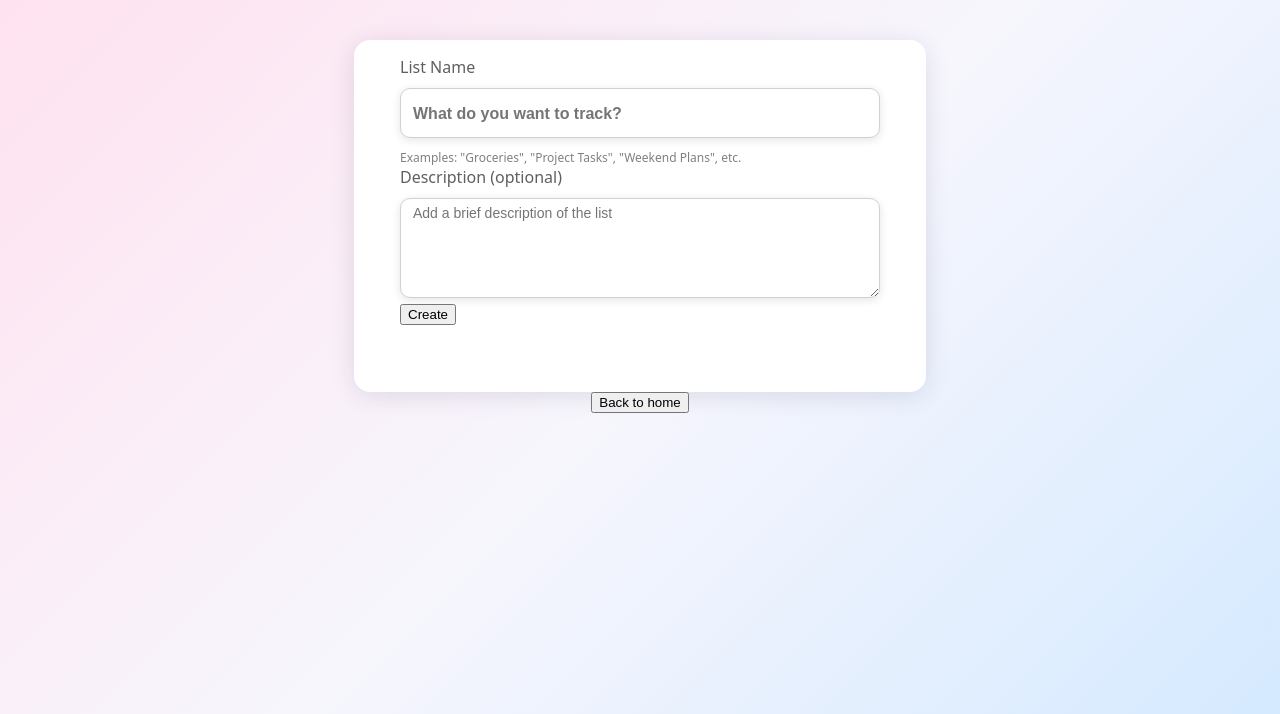
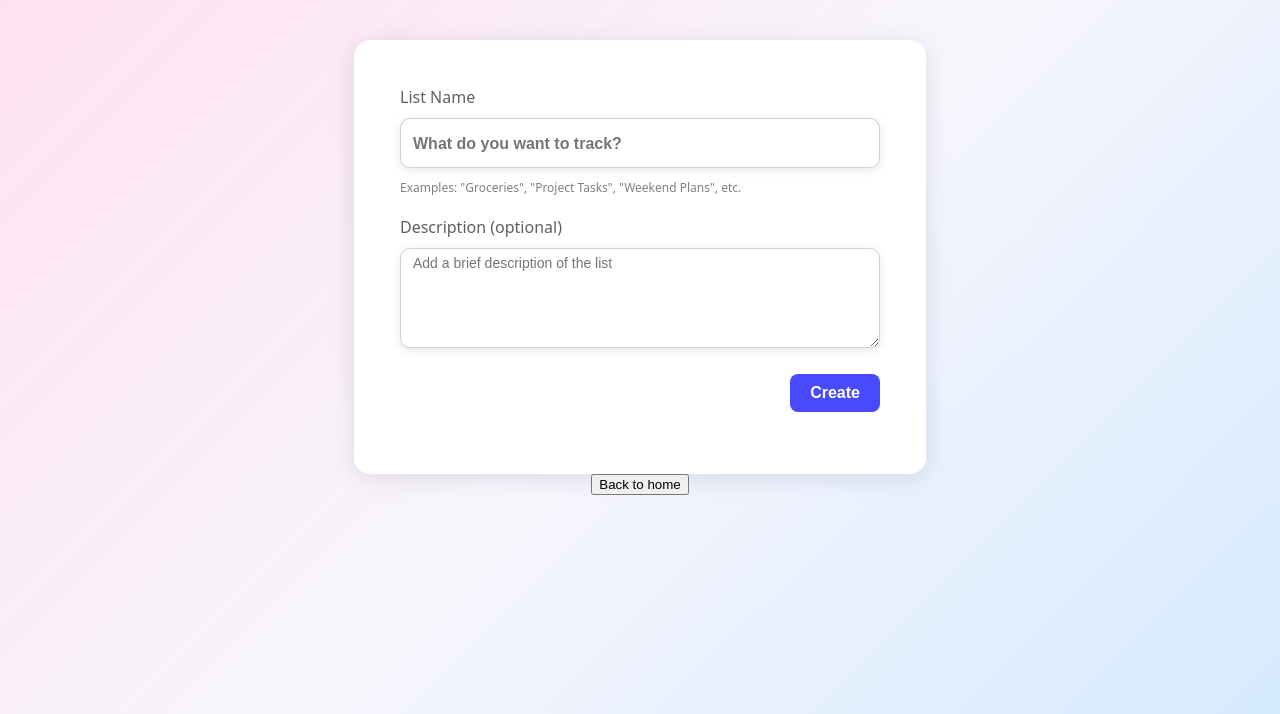
Before and after one commit to im-dlam/SeeQQ, a FastAPI app: page / in a window 1280 px wide. Shown: the part 30-744 px from the top of the page. Run offline with FastAPI, Linux system fonts and the light colour scheme; data that the repository does not hold is empty.

Commit message:
chore: add form button

```diff
--- a/app/static/css/style.css
+++ b/app/static/css/style.css
@@ -27,6 +27,7 @@ nav a{
     display: flex;
     justify-content: center;
     align-items: center;
+    flex-direction: column;
 }
 .label {
     font-weight: 500;
@@ -39,12 +40,13 @@ nav a{
     font-size: 12px;
     color:gray;
     margin-top:5px;
+    margin-bottom:20px;
 }
 .form-main {
     padding-left: 46px;
     padding-right: 46px;
-    padding-top: 16px;
-    min-height: 40vh;
+    padding-top: 46px;
+    padding-bottom: 46px;
 }
 
 .i-label-name {
@@ -82,3 +84,27 @@ nav a{
     padding-top:6px;
     padding-bottom:6px;
 }
+
+
+.form-main button {
+    display: block;
+    margin-top:20px;
+    margin-left: auto;
+    padding:10px 20px;
+    border:none;
+    font-size:16px;
+    background-color: rgb(73, 73, 255);
+    color:white;
+    font-weight: bold;
+    border-radius:8px;
+
+}
+
+.form-main button:hover {
+    background-color: rgb(43, 43, 247);
+    cursor: pointer;
+}
+.form-main button:active {
+    background-color: rgb(9, 9, 245);
+
+}
--- a/app/templates/index.html
+++ b/app/templates/index.html
@@ -17,18 +17,16 @@
     <div class="container">
         <div class="card">
             <div class="form-wrapper">
-                <form class="form-main" action="/add">
+                <form class="form-main" action="">
                     <div class="label">List Name</div>
                     <input class="i-label-name" type="text" placeholder="What do you want to track?">
                     <div class="example-label">Examples: "Groceries", "Project Tasks", "Weekend Plans", etc.</div>
                     <div class="label">Description (optional)</div>
                     <textarea class="i-label-description" type="text" placeholder="Add a brief description of the list" spellcheck="false"></textarea>
-                    <div >
-                        <button>Create</button>
-                    </div>
+                    <button>Create</button>
                 </form>
             </div>
-            <div>
+            <div >
                 <button>Back to home</button>
             </div>
         </div>
```
